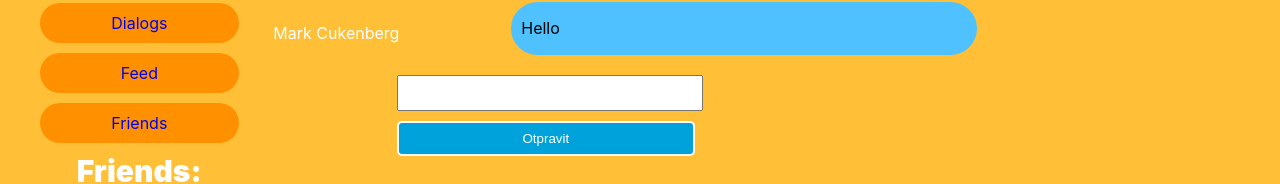
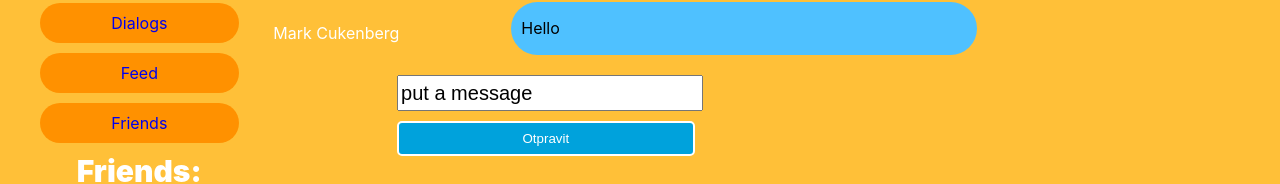
Before and after one commit to arinanikoliuk/ElonMusk, a React (Create React App) app: page /dialogs in a window 1280 px wide. Shown: the part 251-435 px from the top of the page. Built offline with nearby package versions, Linux system fonts and the light colour scheme.

Commit message:
dialog changes

```diff
--- a/src/App.js
+++ b/src/App.js
@@ -16,7 +16,7 @@ function App(props) {
     <Routes>
     <Route path="/" element={<Profile data={props.state.profile_page} addPost={props.addPost} new_post_text={props.state.profile_page.new_post_text} onNewPostText={props.onNewPostText}/>} />
       <Route path="/profile" element={<Profile data={props.state.profile_page} addPost={props.addPost} new_post_text={props.state.profile_page.new_post_text} onNewPostText={props.onNewPostText}/>} />
-      <Route path="/dialogs" element={<Dialogs dialog={props.state.dialogs_page} messages_data={props.state.messages_data} addMessage={props.addMessage}/>} />
+      <Route path="/dialogs" element={<Dialogs dialog={props.state.dialogs_page} messages_data={props.state.messages_data} addMessage={props.addMessage} new_dialog_text={props.state.dialogs_page.new_dialog_text} onNewDialogText={props.onNewDialogText}/>} />
       <Route path="/feed" element={<Feed />} />
       <Route path="/friends" element={<Friends />} />
     </Routes>
--- a/src/Data/state.js
+++ b/src/Data/state.js
@@ -31,7 +31,8 @@ let state={
             {message:"Go to Mars", id:1},
             {message:"Where is my chip", id:2},
             {message:"Hello", id:3},
-        ]
+        ],
+        new_dialog_text: "put a message"
     },
     navMenu: {
         friends:[
@@ -40,6 +41,11 @@ let state={
             {ava:cat3, name:"Sophia", id:3},
         ]
     }
+}
+
+export let onNewDialogText=(text)=>{
+    state.dialogs_page.new_dialog_text=text
+    rerenderTree(state)
 }
 
 export let onNewPostText=(text)=>{
@@ -63,6 +69,7 @@ export let addMessage=(dialogsText)=>{
     }
     state.dialogs_page.messages_data.push(newMessage)
     state.dialogs_page.dialogs_data.push(newMessage)
+    state.dialogs_page.new_dialog_text=""
     rerenderTree(state)
 }
 
--- a/src/components/dialogs/Dialogs.jsx
+++ b/src/components/dialogs/Dialogs.jsx
@@ -6,11 +6,14 @@ const Dialog=(props)=>{
     const ref=useRef(null)
     const addMessage=()=>{
         if (ref.current){
-            const text=ref.current.value;
-            props.addMessage(text)
+            const dialogsText=ref.current.value;
+            props.addMessage(dialogsText)
             // alert(ref.current.value)
         }
-}
+    }
+    let onNewDialogText=()=>{
+        props.onNewDialogText(ref.current.value)
+    }
 // let dialogsText=React.createRef()
 // function Dialog(props){
 //     let addMessage=()=>{
@@ -29,7 +32,7 @@ const Dialog=(props)=>{
                     {props.dialog.messages_data.map((e)=><Messages message={e.message} id={e.id} />)}
                 </div>
             </div>
-            <input ref={ref} type="text" />
+            <input onChange={onNewDialogText} value={props.new_dialog_text} ref={ref} type="text" />
             <button onClick={addMessage}>Otpravit</button>
         </div>
     )
--- a/src/render.jsx
+++ b/src/render.jsx
@@ -6,12 +6,13 @@ import reportWebVitals from './reportWebVitals';
 import {addPost} from "./Data/state"
 import {addMessage} from "./Data/state"
 import {onNewPostText} from "./Data/state"
+import {onNewDialogText} from "./Data/state"
+const root = ReactDOM.createRoot(document.getElementById('root'));
 export let rerenderTree=(state)=>{
-  const root = ReactDOM.createRoot(document.getElementById('root'));
   root.render(
     <React.StrictMode>
       <App
-        state={state} onNewPostText={onNewPostText} addPost={addPost} addMessage={addMessage}
+        state={state} onNewPostText={onNewPostText} onNewDialogText={onNewDialogText} addPost={addPost} addMessage={addMessage}
       />
     </React.StrictMode>
   )
```
